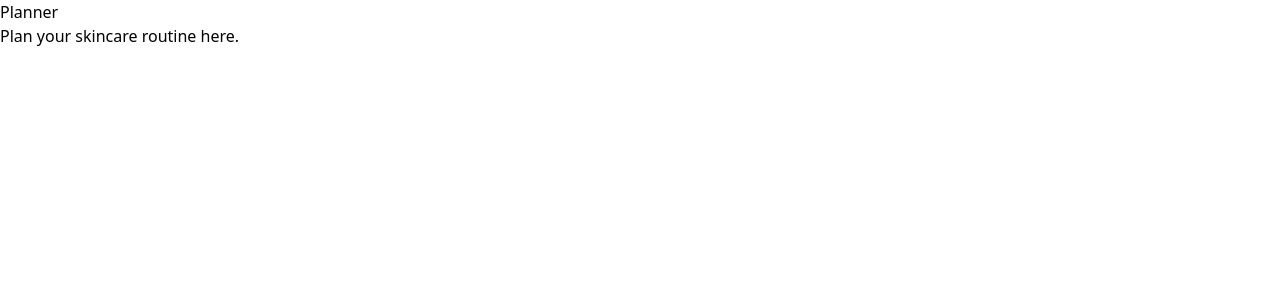
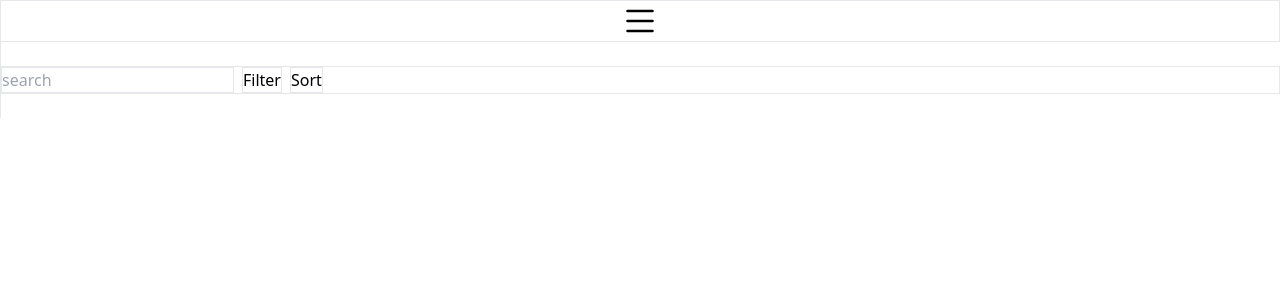
Before and after one commit to stazgmina/skincare-app, a Next.js app: page /pages/planner in a window 1280 px wide. Shown: the top 300 px of the page. Built offline with nearby package versions, Linux system fonts and the light colour scheme.

Commit message:
Implement planner page layout with navigation and search functionality; remove unused transition utility file

```diff
--- a/app/pages/planner/page.tsx
+++ b/app/pages/planner/page.tsx
@@ -1,11 +1,31 @@
 import React from 'react'
+import { BsList } from "react-icons/bs"
 
 const Planner = () => {
   return (
-    <div>
-      <h1>Planner</h1>
-      <p>Plan your skincare routine here.</p>
-    </div>
+    <main>
+      <nav className='w-screen border grid place-items-center'>
+        <button>
+          <BsList size={40}/>
+        </button>
+      </nav>
+      <section>
+
+      </section>
+      <drawer className='border'>
+        <searchnav className="flex border w-screen gap-2">
+          <input type='text' placeholder='search' className='border'/>
+          <button className='border'>
+            Filter
+          </button>
+          <button className='border'>
+            Sort
+          </button>
+        </searchnav>
+        <productlist className=''>
+        </productlist>
+      </drawer>
+    </main>
   )
 }
 
--- /dev/null
+++ b/app/utils/transition.ts
@@ -0,0 +1 @@
+// Delete this file
```
